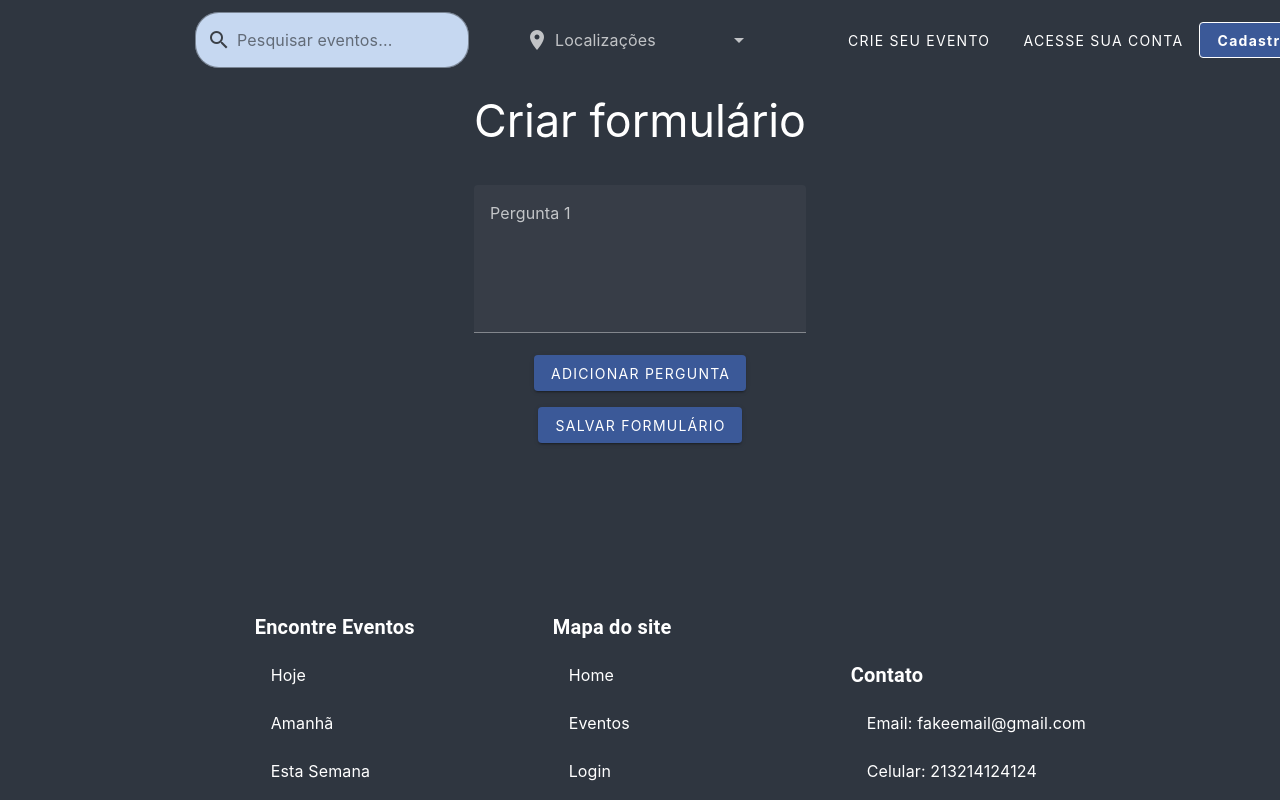
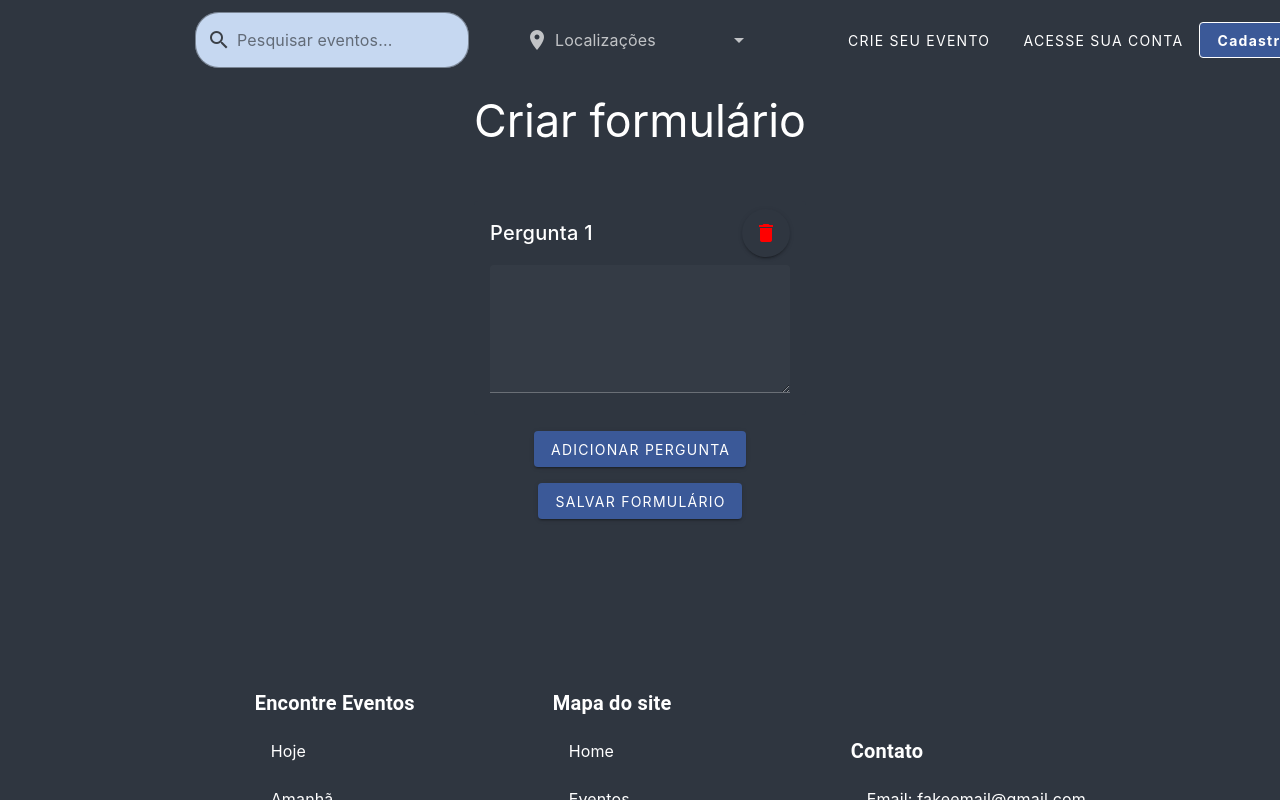
Before and after one commit to tallysdev/eventSync, a Vue app in the folder frontend/eventsync_front/: page /create-form in a window 1280 px wide. Built offline with nearby package versions, Linux system fonts and the light colour scheme.

Commit message:
feat: add question deletion and changed style #43

```diff
--- a/frontend/eventsync_front/src/components/EventForm.vue
+++ b/frontend/eventsync_front/src/components/EventForm.vue
@@ -7,16 +7,28 @@
                 <h1 class="form-title">Criar formulário</h1>
 
                 <div v-for="(question, index) in questions" :key="index" class="field-size">
-                    <v-textarea
-                        v-model="question.text"
-                        :label="'Pergunta ' + (index + 1)"
-                        outlined
-                        required
-                    ></v-textarea>
+                    <v-card class="question-card" outlined elevation="0">
+                        <v-card-title class="d-flex justify-space-between align-center">
+                            Pergunta {{ index + 1 }}
+                            <v-btn @click="removeQuestion(index)" icon class="ml-2">
+                                <v-icon>mdi-delete</v-icon>
+                            </v-btn>
+                        </v-card-title>
+
+                        <v-card-subtitle>
+                            <v-textarea
+                                v-model="question.text"
+                                outlined
+                                required
+                                rows="4"
+                            ></v-textarea>
+                        </v-card-subtitle>
+
+                    </v-card>
 
                 </div>
 
-                <v-btn @click="addQuestion" color="primary">Adicionar Pergunta</v-btn>
+                <v-btn @click="addQuestion" color="primary"  class="mt-4">Adicionar Pergunta</v-btn>
                 <v-btn type="submit" color="primary" class="mt-4">Salvar Formulário</v-btn>
 
             </v-form>
@@ -37,6 +49,10 @@ const addQuestion = () => {
   questions.value.push({ text: '', type: 'text', options: [], optionList: [] })
 }
 
+const removeQuestion = (index) => {
+  questions.value.splice(index, 1)
+}
+
 </script>
 
 <style scoped>
@@ -53,4 +69,21 @@ const addQuestion = () => {
     font-size: 1.2rem;
 }
 
+.question-card {
+    width: 100%;
+    margin-top: 16px;
+}
+
+.mt-4 {
+    margin-top: 16px;
+}
+
+.mb-4 {
+    margin-bottom: 16px;
+}
+
+.ml-2 {
+    color: red;
+}
+
 </style>
```
